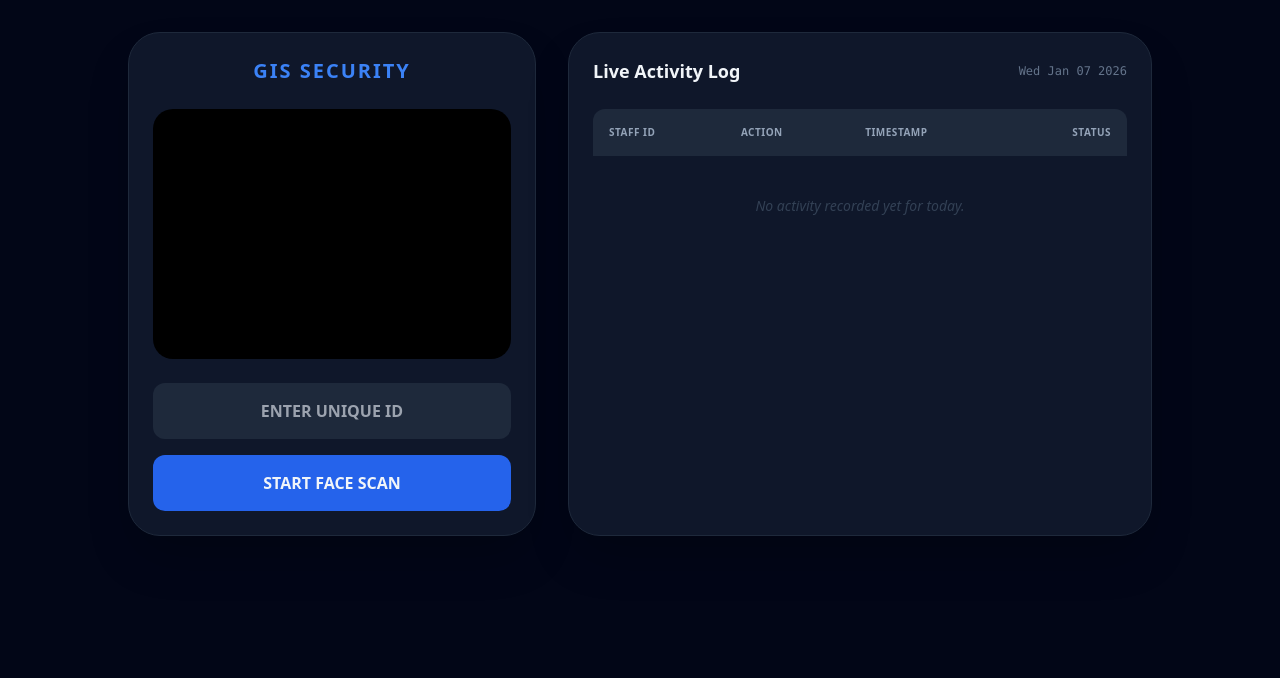
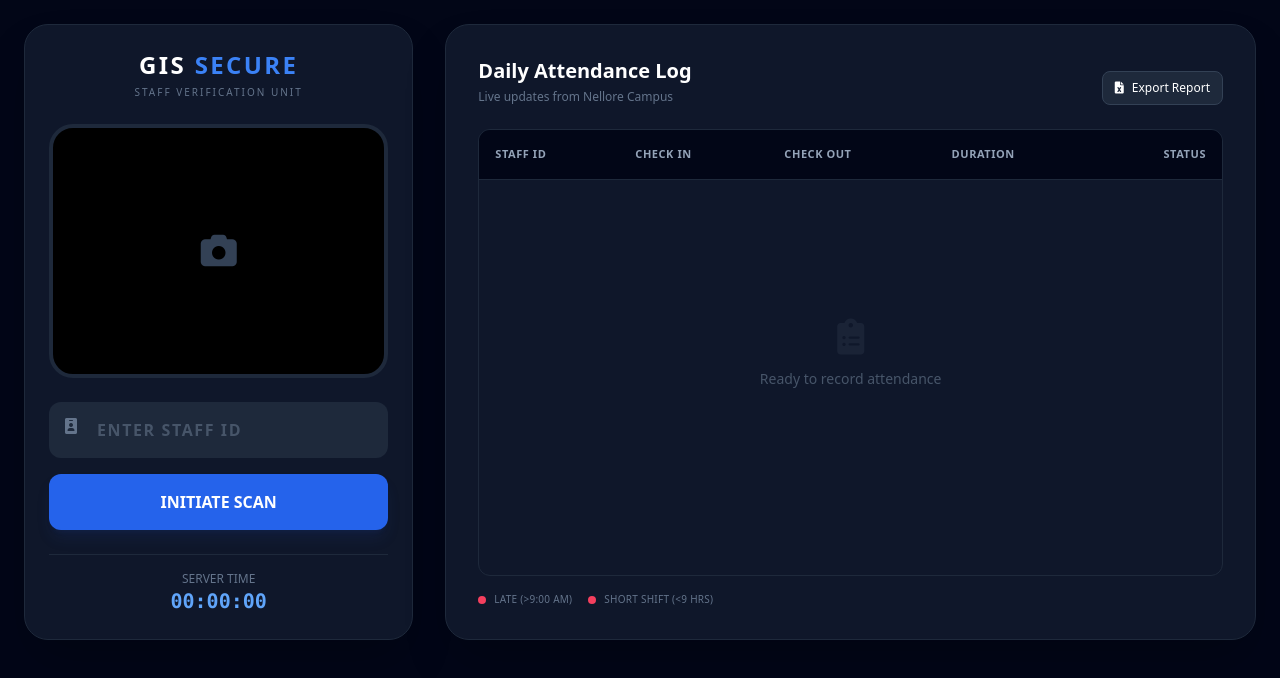
Before and after one commit to galaxyinternationalschoolnlr/employee-authentication-simple, a plain HTML site: page index.html in a window 1280 px wide. Drawn offline with nearby package versions, Linux system fonts and the light colour scheme.

Commit message:
Update index.html

```diff
--- a/index.html
+++ b/index.html
@@ -3,146 +3,130 @@
 <head>
     <meta charset="UTF-8">
     <meta name="viewport" content="width=device-width, initial-scale=1.0">
-    <title>GIS | Biometric Logging System</title>
+    <title>GIS | Advanced Attendance Tracker</title>
     <script src="https://cdn.tailwindcss.com"></script>
     <link rel="stylesheet" href="https://cdnjs.cloudflare.com/ajax/libs/font-awesome/6.0.0/css/all.min.css">
+
+    <script src="https://www.gstatic.com/firebasejs/9.15.0/firebase-app-compat.js"></script>
+    <script src="https://www.gstatic.com/firebasejs/9.15.0/firebase-firestore-compat.js"></script>
+
     <style>
+        /* Custom Animations */
         .scan-line {
-            height: 3px;
+            height: 2px;
             background: #3b82f6;
             box-shadow: 0 0 20px #3b82f6;
             position: absolute;
             width: 100%;
             top: 0;
-            animation: scan 2s ease-in-out infinite;
+            animation: scan 2s linear infinite;
             display: none;
+            z-index: 10;
         }
-        @keyframes scan { 0%, 100% { top: 10%; } 50% { top: 90%; } }
-        .video-box { position: relative; border-radius: 20px; overflow: hidden; background: #000; height: 250px; }
+        @keyframes scan { 0%, 100% { top: 5%; } 50% { top: 95%; } }
+
+        .video-wrapper {
+            position: relative;
+            border-radius: 1.5rem;
+            overflow: hidden;
+            background: #000;
+            border: 4px solid #1e293b;
+        }
+
+        /* Scrollbar for table */
+        ::-webkit-scrollbar { width: 8px; }
+        ::-webkit-scrollbar-track { background: #0f172a; }
+        ::-webkit-scrollbar-thumb { background: #334155; border-radius: 4px; }
     </style>
 </head>
-<body class="bg-slate-950 text-slate-100 min-h-screen p-4 md:p-8">
+<body class="bg-slate-950 text-slate-200 min-h-screen p-6 font-sans">
 
-    <div class="max-w-5xl mx-auto grid grid-cols-1 lg:grid-cols-12 gap-8">
+    <div class="max-w-7xl mx-auto grid grid-cols-1 lg:grid-cols-12 gap-8">
 
-        <div class="lg:col-span-5 space-y-6">
-            <div class="bg-slate-900 rounded-[2rem] p-6 border border-slate-800 shadow-2xl">
-                <h1 class="text-xl font-black mb-6 text-center tracking-widest text-blue-500">GIS SECURITY</h1>
-
-                <div class="video-box mb-6">
-                    <video id="v" autoplay playsinline class="w-full h-full object-cover opacity-40 grayscale"></video>
-                    <div id="line" class="scan-line"></div>
+        <div class="lg:col-span-4 space-y-6">
+            <div class="bg-slate-900 border border-slate-800 rounded-3xl p-6 shadow-2xl">
+                <div class="text-center mb-6">
+                    <h1 class="text-2xl font-black tracking-widest text-white">GIS <span class="text-blue-500">SECURE</span></h1>
+                    <p class="text-[10px] text-slate-500 uppercase tracking-[0.2em] mt-1">Staff Verification Unit</p>
                 </div>
 
-                <div id="auth-ui">
-                    <input type="text" id="sid" placeholder="ENTER UNIQUE ID"
-                           class="w-full bg-slate-800 border-none p-4 rounded-xl mb-4 focus:ring-2 focus:ring-blue-500 outline-none text-center font-bold">
-                    <button onclick="startScan()" id="vbtn" class="w-full bg-blue-600 p-4 rounded-xl font-bold hover:bg-blue-500 transition-all">
-                        START FACE SCAN
+                <div class="video-wrapper aspect-[4/3] mb-6">
+                    <video id="v" autoplay playsinline class="w-full h-full object-cover opacity-50 grayscale"></video>
+                    <div id="line" class="scan-line"></div>
+                    <div id="cam-overlay" class="absolute inset-0 flex items-center justify-center pointer-events-none">
+                        <i class="fas fa-camera text-slate-700 text-4xl"></i>
+                    </div>
+                </div>
+
+                <div id="input-ui" class="space-y-4">
+                    <div class="relative">
+                        <i class="fas fa-id-badge absolute left-4 top-4 text-slate-500"></i>
+                        <input type="text" id="sid" placeholder="ENTER STAFF ID"
+                               class="w-full bg-slate-800 text-white font-bold tracking-widest p-4 pl-12 rounded-xl outline-none focus:ring-2 focus:ring-blue-500 transition-all placeholder-slate-600 uppercase">
+                    </div>
+                    <button onclick="startAuth()" id="scan-btn"
+                            class="w-full bg-blue-600 hover:bg-blue-500 text-white font-bold py-4 rounded-xl shadow-lg shadow-blue-900/20 transition-all">
+                        INITIATE SCAN
                     </button>
                 </div>
 
-                <div id="action-ui" class="hidden grid grid-cols-2 gap-4">
-                    <button onclick="record('CLOCK IN')" class="bg-emerald-600 p-4 rounded-xl font-bold">CLOCK IN</button>
-                    <button onclick="record('CLOCK OUT')" class="bg-rose-600 p-4 rounded-xl font-bold">CLOCK OUT</button>
+                <div id="action-ui" class="hidden grid grid-cols-2 gap-3 animate-pulse">
+                    <button onclick="processAttendance('IN')" class="bg-emerald-600 hover:bg-emerald-500 text-white font-bold py-4 rounded-xl shadow-lg shadow-emerald-900/20">
+                        CHECK IN
+                    </button>
+                    <button onclick="processAttendance('OUT')" class="bg-rose-600 hover:bg-rose-500 text-white font-bold py-4 rounded-xl shadow-lg shadow-rose-900/20">
+                        CHECK OUT
+                    </button>
+                </div>
+
+                <div class="mt-6 text-center border-t border-slate-800 pt-4">
+                    <p class="text-slate-500 text-xs uppercase">Server Time</p>
+                    <p id="live-clock" class="text-xl font-mono text-blue-400 font-bold">00:00:00</p>
                 </div>
             </div>
         </div>
 
-        <div class="lg:col-span-7">
-            <div class="bg-slate-900 rounded-[2rem] p-6 border border-slate-800 shadow-2xl h-full">
-                <div class="flex justify-between items-center mb-6">
-                    <h2 class="text-lg font-bold">Live Activity Log</h2>
-                    <span id="current-date" class="text-xs text-slate-500 font-mono"></span>
+        <div class="lg:col-span-8">
+            <div class="bg-slate-900 border border-slate-800 rounded-3xl p-8 shadow-2xl h-full flex flex-col">
+                <div class="flex justify-between items-end mb-6">
+                    <div>
+                        <h2 class="text-xl font-bold text-white">Daily Attendance Log</h2>
+                        <p class="text-xs text-slate-500 mt-1">Live updates from Nellore Campus</p>
+                    </div>
+                    <button onclick="exportData()" class="text-xs bg-slate-800 hover:bg-slate-700 text-white px-3 py-2 rounded-lg border border-slate-700">
+                        <i class="fas fa-file-excel mr-2"></i>Export Report
+                    </button>
                 </div>
 
-                <div class="overflow-hidden rounded-xl">
-                    <table class="w-full text-left">
-                        <thead class="bg-slate-800 text-slate-400 text-[10px] uppercase tracking-wider">
+                <div class="overflow-hidden rounded-xl border border-slate-800 flex-1 relative">
+                    <table class="w-full text-left border-collapse">
+                        <thead class="bg-slate-950 text-slate-400 text-[11px] uppercase tracking-wider font-semibold">
                             <tr>
-                                <th class="p-4">Staff ID</th>
-                                <th class="p-4">Action</th>
-                                <th class="p-4">Timestamp</th>
-                                <th class="p-4 text-right">Status</th>
+                                <th class="p-4 border-b border-slate-800">Staff ID</th>
+                                <th class="p-4 border-b border-slate-800">Check In</th>
+                                <th class="p-4 border-b border-slate-800">Check Out</th>
+                                <th class="p-4 border-b border-slate-800">Duration</th>
+                                <th class="p-4 border-b border-slate-800 text-right">Status</th>
                             </tr>
                         </thead>
-                        <tbody id="log-table" class="text-sm divide-y divide-slate-800">
+                        <tbody id="log-table" class="text-sm divide-y divide-slate-800/50">
                             </tbody>
                     </table>
-                    <div id="no-data" class="text-center py-10 text-slate-700 italic text-sm">
-                        No activity recorded yet for today.
+
+                    <div id="empty-state" class="absolute inset-0 flex flex-col items-center justify-center text-slate-600">
+                        <i class="fas fa-clipboard-list text-4xl mb-3 opacity-20"></i>
+                        <p class="text-sm">Ready to record attendance</p>
                     </div>
+                </div>
+
+                <div class="mt-4 flex gap-4 text-[10px] text-slate-500 uppercase tracking-wide">
+                    <span class="flex items-center"><span class="w-2 h-2 rounded-full bg-rose-500 mr-2"></span> Late (>9:00 AM)</span>
+                    <span class="flex items-center"><span class="w-2 h-2 rounded-full bg-rose-500 mr-2"></span> Short Shift (<9 Hrs)</span>
                 </div>
             </div>
         </div>
-
     </div>
 
-    <script>
-        let currentStaffID = "";
-
-        // Set Today's Date
-        document.getElementById('current-date').innerText = new Date().toDateString();
-
-        async function startScan() {
-            const idInput = document.getElementById('sid');
-            if(!idInput.value) return alert("Please enter ID");
-            currentStaffID = idInput.value;
-
-            try {
-                const s = await navigator.mediaDevices.getUserMedia({ video: true });
-                const v = document.getElementById('v');
-                v.srcObject = s;
-                v.classList.remove('grayscale', 'opacity-40');
-                document.getElementById('line').style.display = 'block';
-                document.getElementById('vbtn').innerText = "SCANNING...";
-                document.getElementById('vbtn').disabled = true;
-
-                setTimeout(() => {
-                    document.getElementById('line').style.display = 'none';
-                    document.getElementById('auth-ui').classList.add('hidden');
-                    document.getElementById('action-ui').classList.remove('hidden');
-                    v.classList.add('grayscale', 'opacity-40');
-                }, 2500);
-            } catch (e) { alert("Camera Permission Required"); }
-        }
-
-        function record(actionType) {
-            const table = document.getElementById('log-table');
-            const noData = document.getElementById('no-data');
-            const now = new Date();
-            const time = now.toLocaleTimeString();
-
-            // Remove placeholder
-            if (noData) noData.style.display = 'none';
-
-            // Create Log Row
-            const row = document.createElement('tr');
-            row.className = "hover:bg-slate-800/50 transition-colors animate-pulse";
-
-            const badgeClass = actionType === 'CLOCK IN' ? 'text-emerald-400' : 'text-rose-400';
-
-            row.innerHTML = `
-                <td class="p-4 font-mono font-bold text-blue-400">${currentStaffID}</td>
-                <td class="p-4 font-bold ${badgeClass}">${actionType}</td>
-                <td class="p-4 text-slate-400 font-mono">${time}</td>
-                <td class="p-4 text-right">
-                    <span class="bg-slate-800 text-slate-400 px-2 py-1 rounded text-[10px]">VERIFIED</span>
-                </td>
-            `;
-
-            table.prepend(row);
-
-            // Reset UI for next user
-            setTimeout(() => {
-                row.classList.remove('animate-pulse');
-                document.getElementById('auth-ui').classList.remove('hidden');
-                document.getElementById('action-ui').classList.add('hidden');
-                document.getElementById('sid').value = "";
-                document.getElementById('vbtn').innerText = "START FACE SCAN";
-                document.getElementById('vbtn').disabled = false;
-            }, 1000);
-        }
-    </script>
+    <script src="script.js"></script>
 </body>
 </html>
```
